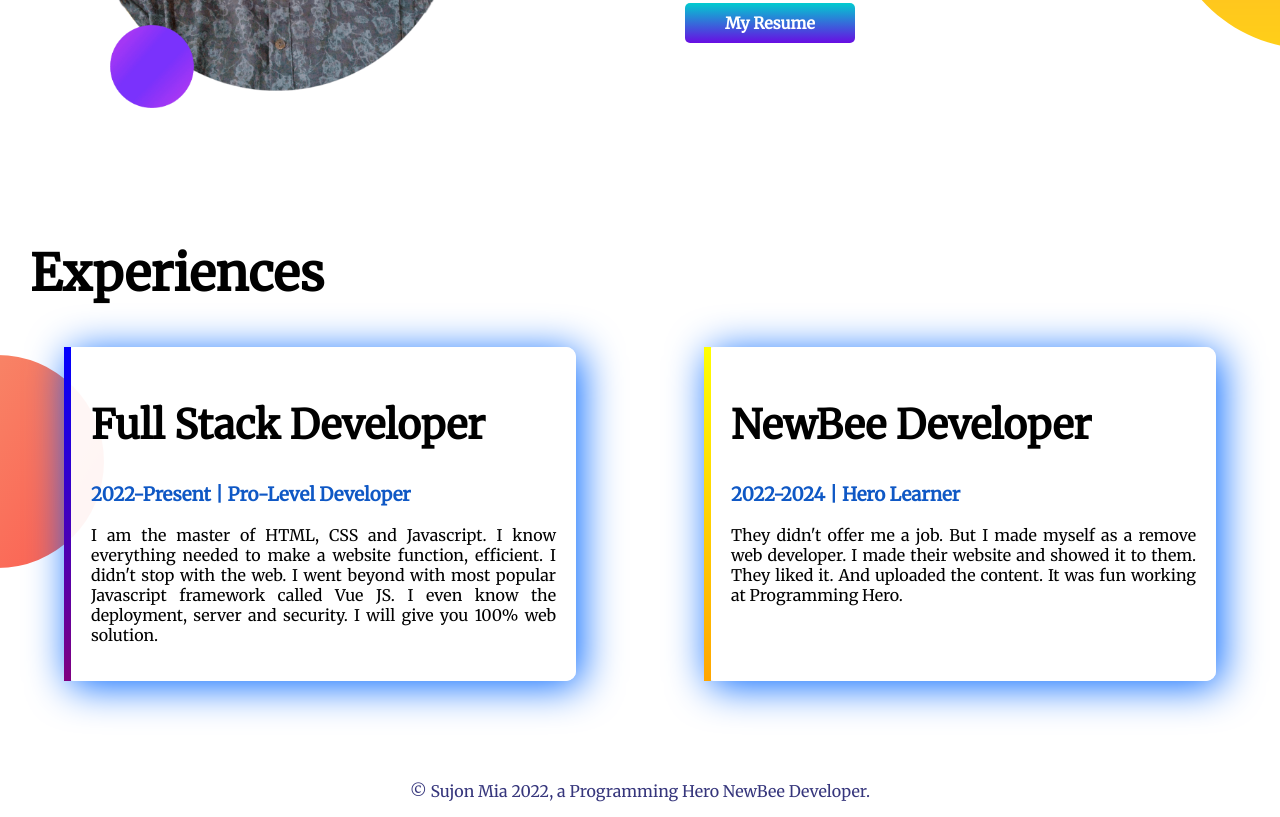
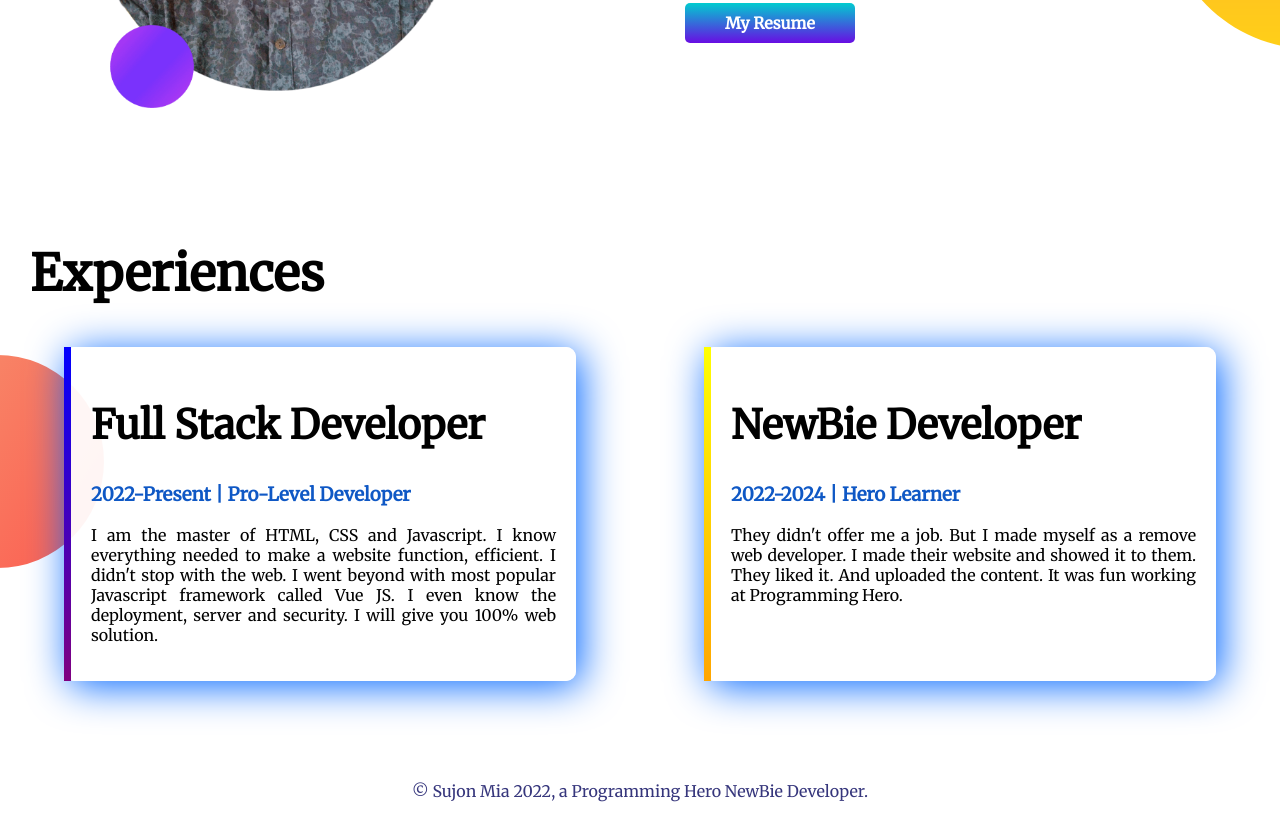
Before and after one commit to sujonmia-06/developer-portfolio, a plain HTML site: page index.html in a window 1280 px wide. Shown: the part 950-1767 px from the top of the page. Drawn offline with Linux system fonts and the light colour scheme.

Commit message:
updated some mistakes

```diff
--- a/index.html
+++ b/index.html
@@ -75,7 +75,7 @@
           </p>
         </div>
         <div id="newbee-block" class="experiance-block">
-          <h2>NewBee Developer</h2>
+          <h2>NewBie Developer</h2>
           <h3 class="light-blue">2022-2024 | Hero Learner</h3>
           <p>
             They didn't offer me a job. But I made myself as a remove web
@@ -87,7 +87,7 @@
       </div>
     </section>
     <footer>
-      <p>© Sujon Mia 2022, a Programming Hero NewBee Developer.</p>
+      <p>© Sujon Mia 2022, a Programming Hero NewBie Developer.</p>
     </footer>
   </body>
 </html>
```
